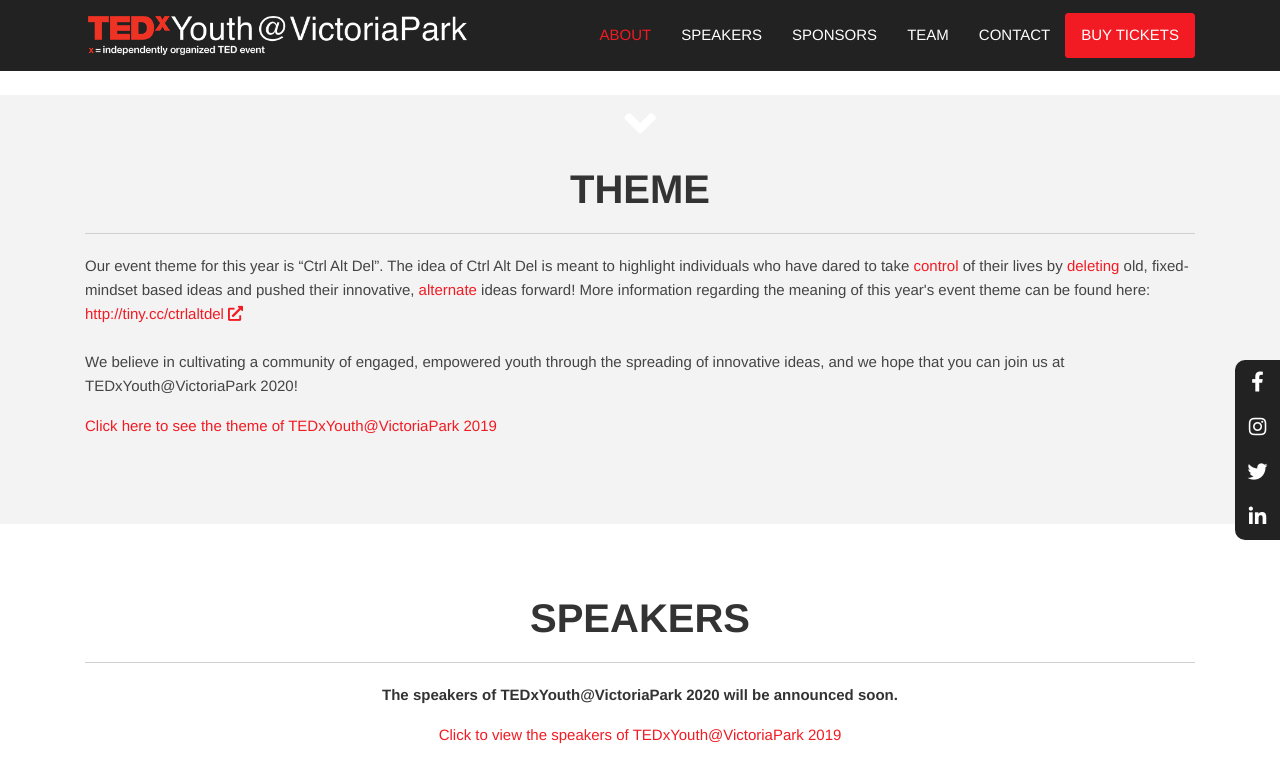
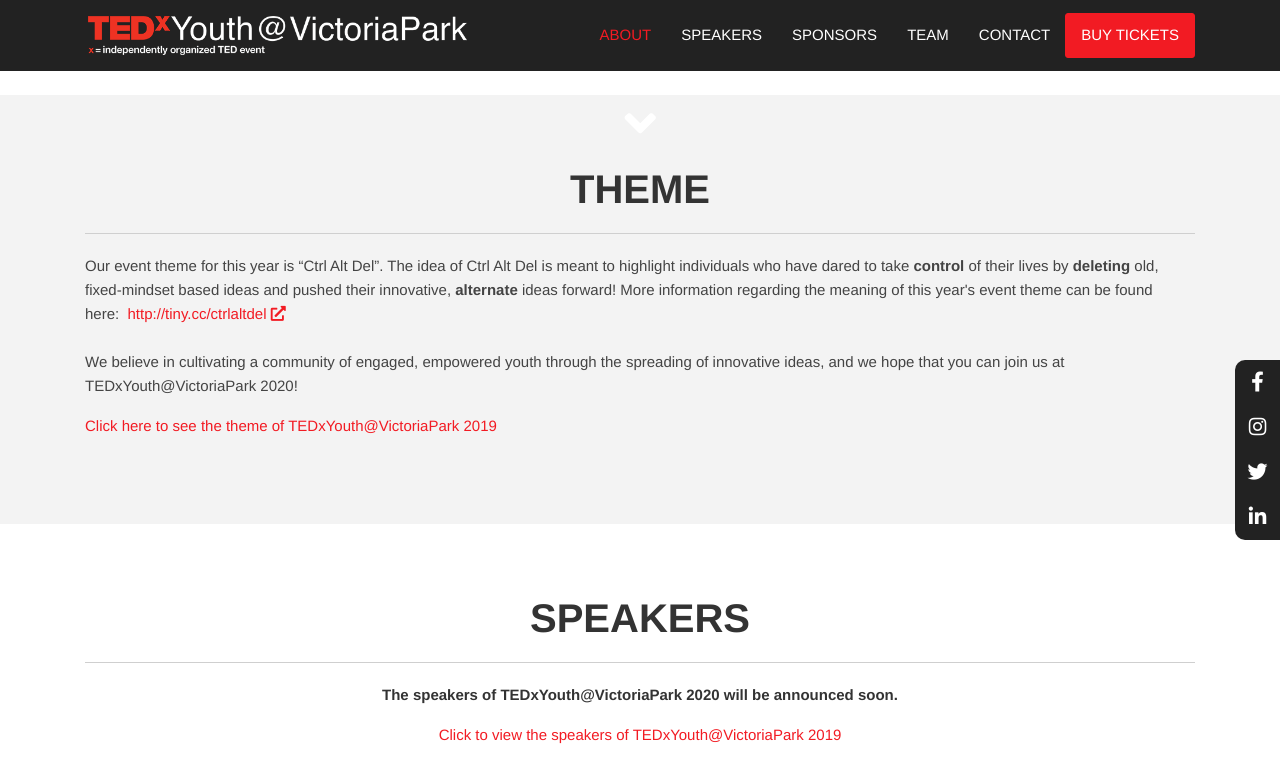
Before and after one commit to rxyang0/tedxyouthvictoriapark, a Jekyll site: the page built from index.html, in a window 1280 px wide and 900 px high, scrolled down 678 px. Shown: the top 783 px of the window. Built offline with Jekyll 4.4.1, drawn with Linux system fonts in a browser that asks for light colours; nearby versions of some CDN libraries; some web fonts are replaced.

Commit message:
Change highlighting of theme description

```diff
--- a/_includes/theme.html
+++ b/_includes/theme.html
@@ -13,11 +13,10 @@
       </div> -->
       <div class="col-md-12">
         <p class="text-muted mb-0">
-          Our event theme for this year is “Ctrl Alt Del”. The idea of Ctrl Alt Del is meant to highlight individuals who
-          have dared to take <span class="text-primary">control</span> of their lives by
-          <span class="text-primary">deleting</span> old, fixed-mindset based ideas and pushed their innovative,
-          <span class="text-primary">alternate</span> ideas forward! More information regarding the meaning of this
-          year's event theme can be found here:&nbsp;
+          Our event theme for this year is “Ctrl Alt Del”. The idea of Ctrl Alt Del is meant to highlight individuals
+          who have dared to take <b>control</b> of their lives by <b>deleting</b> old, fixed-mindset based ideas and
+          pushed their innovative, <b>alternate</b> ideas forward! More information regarding the meaning of this year's
+          event theme can be found here:&nbsp;
           <a href="http://tiny.cc/ctrlaltdel" target="_blank">
             http://tiny.cc/ctrlaltdel&nbsp;<i class="fas fa-external-link-alt text-primary"></i>
           </a>
```
